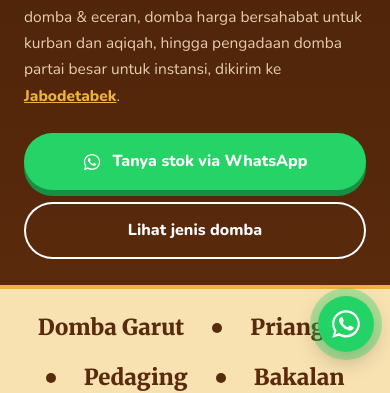
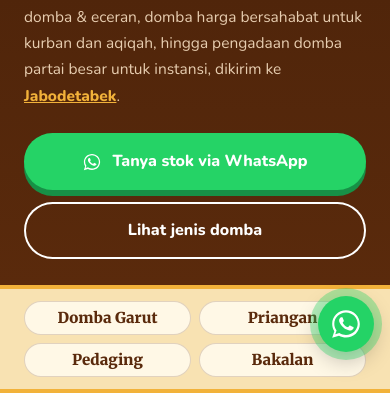
Before and after one commit to okecit/pesonadombanusantara, a plain HTML site: page index.html in a window 390 px wide. Shown: the part 476-869 px from the top of the page. Drawn offline with nearby package versions, Linux system fonts and the light colour scheme.

Commit message:
Pita jenis domba: tampilan rapi di HP

```diff
--- a/index.html
+++ b/index.html
@@ -124,7 +124,7 @@
   .pita{background:var(--emas-muda);border-top:4px solid var(--emas);border-bottom:4px solid var(--emas)}
   .pita .wrap{display:flex;align-items:center;justify-content:center;gap:12px 28px;flex-wrap:wrap;padding-top:20px;padding-bottom:20px}
   .pita span{font-family:"Merriweather";font-weight:900;font-size:22px;color:var(--cokelat)}
-  .pita i{width:10px;height:10px;border-radius:50%;background:var(--cokelat)}
+  .pita i{width:10px;height:10px;border-radius:50%;background:var(--cokelat)} @media (max-width:700px){.pita .wrap{display:grid;grid-template-columns:1fr 1fr;gap:8px;padding-top:12px;padding-bottom:12px}.pita i{display:none}.pita span{font-size:15px;text-align:center;background:#FFF8E6;border:1px solid rgba(90,42,12,.18);border-radius:999px;padding:7px 8px;line-height:1.2}}
 
   /* TENTANG */
   .tentang-grid{display:block;max-width:920px;text-align:center}
```
